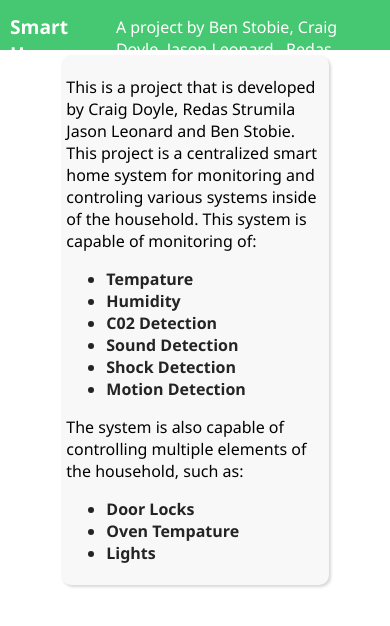
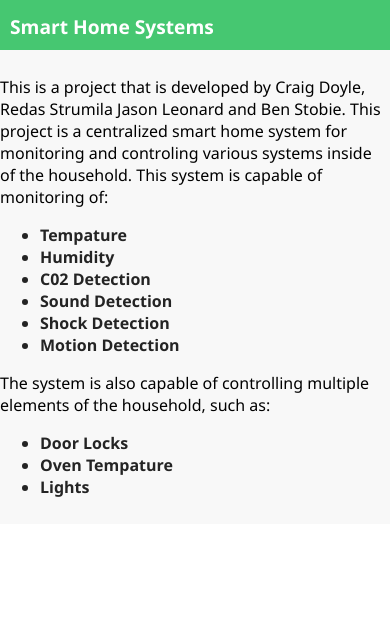
Before and after one commit to Das-Horn/IOT-Project-Y3, a Next.js app in the folder backend-web/: page / in a window 390 px wide. Shown: the top 626 px of the page. Built offline with nearby package versions, Linux system fonts and the light colour scheme.

Commit message:
Responsive Styling additions

```diff
--- a/backend-web/SCSS/Cards.module.scss
+++ b/backend-web/SCSS/Cards.module.scss
@@ -1,3 +1,5 @@
+// Card Variables used to adjust card properties across screen sizes
+$phoneScreen: 768px;
 
 .Card{
     width:66%;
@@ -7,8 +9,18 @@
     border-radius: 10px;
     margin-top:5px;
     padding:5px;
+    transition: all 0.2s ease-in-out; //add easy transition animations
     li{
         color:rgb(36, 36, 36);
         font-weight: 600;
     }
 }
+
+@media (max-width: $phoneScreen) { // for mobile
+    .Card {
+        width:100%;
+        box-shadow: none;
+        margin-top: 0;
+        padding:10px;
+    }
+}
--- a/backend-web/SCSS/Header.module.scss
+++ b/backend-web/SCSS/Header.module.scss
@@ -1,3 +1,7 @@
+// Card Variables used to adjust card properties across screen sizes
+$phoneScreen: 768px;
+
+
 .Frame{
     position:absolute;
     top:0;
@@ -8,6 +12,10 @@
     color:#fff;
     width:100%;
     justify-content: space-between;
+    flex-wrap: nowrap;
+    word-wrap: normal;
+    overflow:hidden;
+    transition: all 0.2s ease-in-out;
 
     h1{
         font-size: larger;
@@ -17,5 +25,14 @@
     p{
         font-size: medium;
         padding-right: 10px;
+        text-overflow: ellipsis;
     }
 }
+
+@media (max-width: $phoneScreen) {
+    .Frame{
+        p{
+            display: none;
+        }
+    }
+}
```
